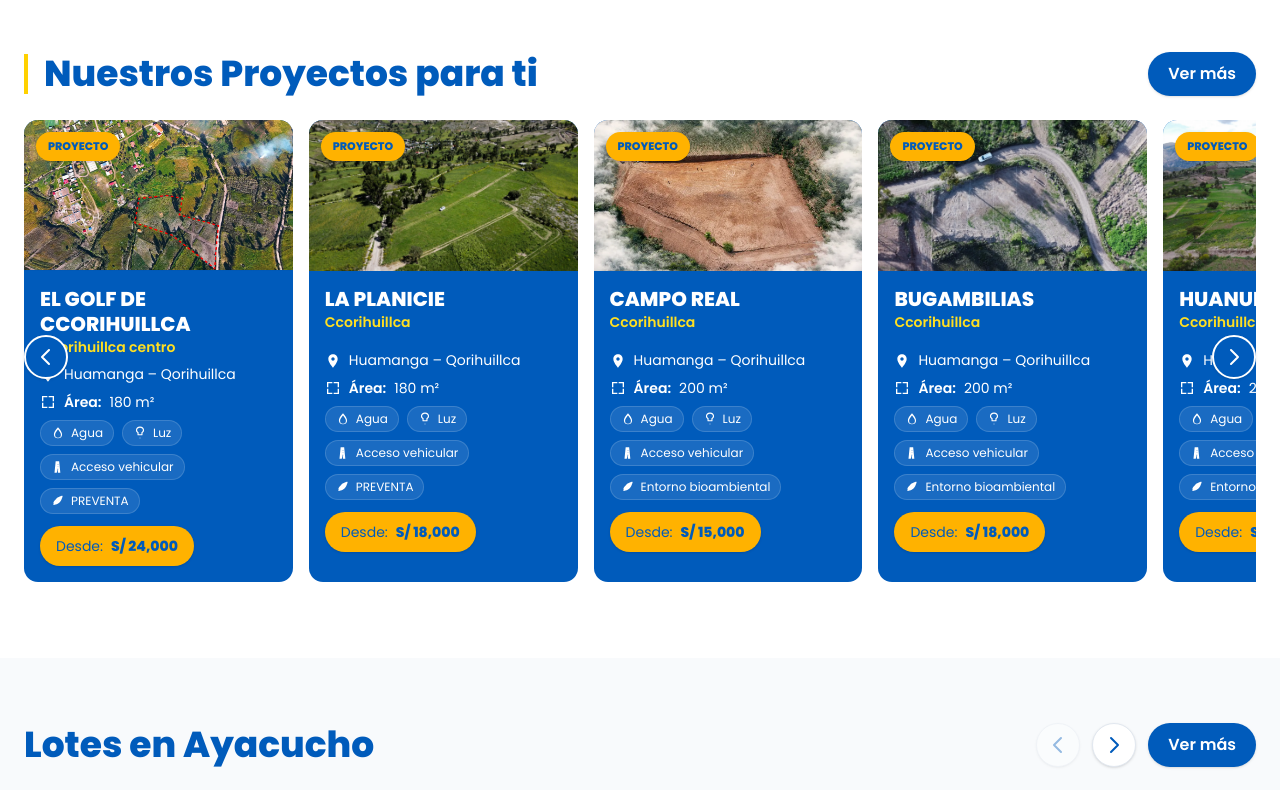
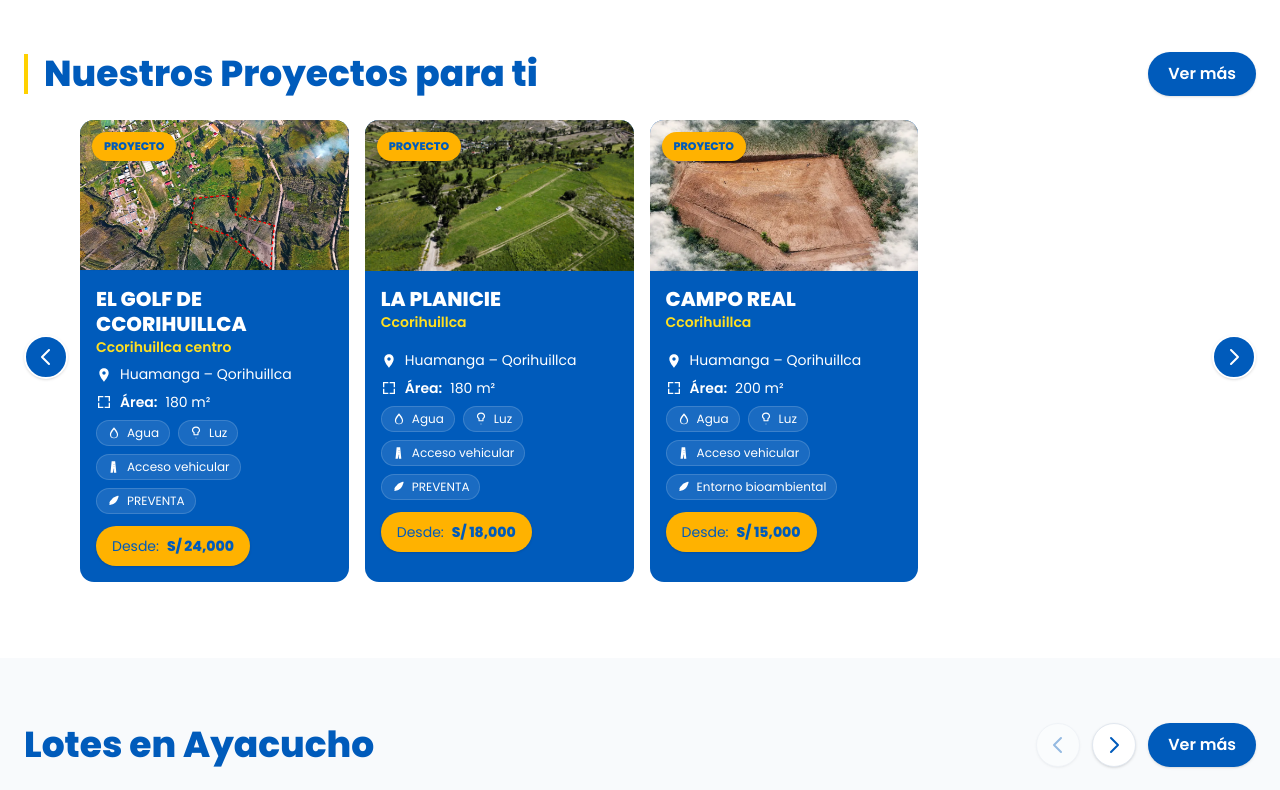
Before and after one commit to henri12356/Casagrande-bienes-y-raices, a Next.js app: page / in a window 1280 px wide. Shown: the part 1480-2270 px from the top of the page. Built offline with nearby package versions, Linux system fonts and the light colour scheme.

Commit message:
avanzando

```diff
--- a/app/data/propiedades.json
+++ b/app/data/propiedades.json
@@ -279,6 +279,7 @@
     "tipo": "proyecto",
     "titulo": "BUGAMBILIAS",
     "subtitulo": "",
+    "estado": "vendido",
     "categoria": "Proyecto",
     "ubicacion": "Bugambilias, Huamanga – Ayacucho",
     "precioDesdeSol": "S/ 18000",
@@ -357,6 +358,7 @@
     "tipo": "proyecto",
     "titulo": "HUANUPATA",
     "subtitulo": "",
+    "estado": "vendido",
     "categoria": "Proyecto",
     "ubicacion": "Huanupata, Huamanga – Ayacucho",
     "precioDesdeSol": "S/ 15000",
--- a/app/hero.tsx
+++ b/app/hero.tsx
@@ -11,11 +11,12 @@ const slidesData: {
   imageSrc: string;
   buttonLink: string;
 }[] = [
-  // {
-  //   id: 6,
-  //   imageSrc: "/hero06.webp",
-  //   buttonLink: "/concurso",
-  // },
+
+  {
+    id: 6,
+    imageSrc: "/hero06.webp",
+    buttonLink: "/inmuebles",
+  },
   {
     id: 5,
     imageSrc: "/hero05.webp",
@@ -26,21 +27,21 @@ const slidesData: {
     imageSrc: "/hero04.webp",
     buttonLink: "/inmuebles",
   },
-  {
-    id: 1,
-    imageSrc: "/hero01.webp",
-    buttonLink: "/inmuebles",
-  },
-  {
-    id: 2,
-    imageSrc: "/hero02.webp",
-    buttonLink: "/inmuebles",
-  },
-  {
-    id: 3,
-    imageSrc: "/hero03.webp",
-    buttonLink: "/inmuebles",
-  },
+  // {
+  //   id: 1,
+  //   imageSrc: "/hero01.webp",
+  //   buttonLink: "/inmuebles",
+  // },
+  // {
+  //   id: 2,
+  //   imageSrc: "/hero02.webp",
+  //   buttonLink: "/inmuebles",
+  // },
+  // {
+  //   id: 3,
+  //   imageSrc: "/hero03.webp",
+  //   buttonLink: "/inmuebles",
+  // },
 ];
 
 // --- Variantes de Animación ---
--- a/app/navbar.tsx
+++ b/app/navbar.tsx
@@ -120,8 +120,8 @@ const ciudadesProyectos = [
    "EL GOLF DE CCORIHUILLCA",
   "LA PLANICIE",
   "MACHAYHUYCCO",
-  "BUNGAVILIA",
-  "HUANUPATA",
+  // "BUNGAVILIA",
+  // "HUANUPATA",
 
 
 ];
@@ -161,28 +161,28 @@ const proyectosDestacados: ProyectoDestacado[] = [
     imagen: "/MACHAYHUAYCCO/MACHAYHUAYCCO03.webp",
     href: "/propiedades/machayhuycco-ayacucho",
   },
-   {
-    id: 2,
-    tipo: "PROYECTO",
-    ciudad: "BUNGAVILIA",
-    nombre: "BUNGAVILIA",
-    descripcion: "Naturaleza, con servicios basicos y alta plusvalía en Qorihuillca.",
-    precioDesde: "S/ 18,000",
-    badgeColor: "bg-[#FFB200]",
-    imagen: "/BUNGAVILIA/BUGAMBILIAS01.webp",
-    href: "/propiedades/bungavilia-ayacucho",
-  },
-   {
-    id: 3,
-    tipo: "PROYECTO",
-    ciudad: "HUANUPATA",
-    nombre: "HUANUPATA",
-    descripcion: "Naturaleza, con servicios basicos y alta plusvalía en Qorihuillca.",
-    precioDesde: "S/ 16,000",
-    badgeColor: "bg-[#FFB200]",
-    imagen: "/HUANUPATA/HUANUPATA01.webp",
-    href: "/propiedades/huanupata",
-  },
+  //  {
+  //   id: 2,
+  //   tipo: "PROYECTO",
+  //   ciudad: "BUNGAVILIA",
+  //   nombre: "BUNGAVILIA",
+  //   descripcion: "Naturaleza, con servicios basicos y alta plusvalía en Qorihuillca.",
+  //   precioDesde: "S/ 18,000",
+  //   badgeColor: "bg-[#FFB200]",
+  //   imagen: "/BUNGAVILIA/BUGAMBILIAS01.webp",
+  //   href: "/propiedades/bungavilia-ayacucho",
+  // },
+  //  {
+  //   id: 3,
+  //   tipo: "PROYECTO",
+  //   ciudad: "HUANUPATA",
+  //   nombre: "HUANUPATA",
+  //   descripcion: "Naturaleza, con servicios basicos y alta plusvalía en Qorihuillca.",
+  //   precioDesde: "S/ 16,000",
+  //   badgeColor: "bg-[#FFB200]",
+  //   imagen: "/HUANUPATA/HUANUPATA01.webp",
+  //   href: "/propiedades/huanupata",
+  // },
 
 
 ];
--- a/app/proyectos.tsx
+++ b/app/proyectos.tsx
@@ -59,32 +59,32 @@ const proyectosData: Proyecto[] = [
     servicios: ["Agua", "Luz", "Acceso vehicular", "Entorno bioambiental"],
     link: "/propiedades/machayhuycco-ayacucho",
   },
-  {
-    id: 2,
-    nombre: "BUGAMBILIAS ",
-    subtitulo: "Ccorihuillca ",
-    ubicacion: "Huamanga – Qorihuillca",
-    precioDesdeSol: "S/ 18,000",
-    precioDesdeDolar: "",
-    imagenSrc: "/BUNGAVILIA/BUGAMBILIAS01.webp",
-    etiqueta: "Proyecto",
-    metrosLote: "200 m²",
-    servicios: ["Agua", "Luz", "Acceso vehicular", "Entorno bioambiental"],
-    link: "/propiedades/bungavilia-ayacucho",
-  },
-  {
-    id: 3,
-    nombre: "HUANUPATA",
-    subtitulo: "Ccorihuillca ",
-    ubicacion: "Huamanga – Qorihuillca",
-    precioDesdeSol: "S/ 15,000",
-    precioDesdeDolar: "",
-    imagenSrc: "/HUANUPATA/HUANUPATA01.webp",
-    etiqueta: "Proyecto",
-    metrosLote: "200 m²",
-    servicios: ["Agua", "Luz", "Acceso vehicular", "Entorno bioambiental"],
-    link: "/propiedades/huanupata",
-  },
+  // {
+  //   id: 2,
+  //   nombre: "BUGAMBILIAS ",
+  //   subtitulo: "Ccorihuillca ",
+  //   ubicacion: "Huamanga – Qorihuillca",
+  //   precioDesdeSol: "S/ 18,000",
+  //   precioDesdeDolar: "",
+  //   imagenSrc: "/BUNGAVILIA/BUGAMBILIAS01.webp",
+  //   etiqueta: "Proyecto",
+  //   metrosLote: "200 m²",
+  //   servicios: ["Agua", "Luz", "Acceso vehicular", "Entorno bioambiental"],
+  //   link: "/propiedades/bungavilia-ayacucho",
+  // },
+  // {
+  //   id: 3,
+  //   nombre: "HUANUPATA",
+  //   subtitulo: "Ccorihuillca ",
+  //   ubicacion: "Huamanga – Qorihuillca",
+  //   precioDesdeSol: "S/ 15,000",
+  //   precioDesdeDolar: "",
+  //   imagenSrc: "/HUANUPATA/HUANUPATA01.webp",
+  //   etiqueta: "Proyecto",
+  //   metrosLote: "200 m²",
+  //   servicios: ["Agua", "Luz", "Acceso vehicular", "Entorno bioambiental"],
+  //   link: "/propiedades/huanupata",
+  // },
 
 ];
 
```
Also changed, not shown: public/hero06.webp.
